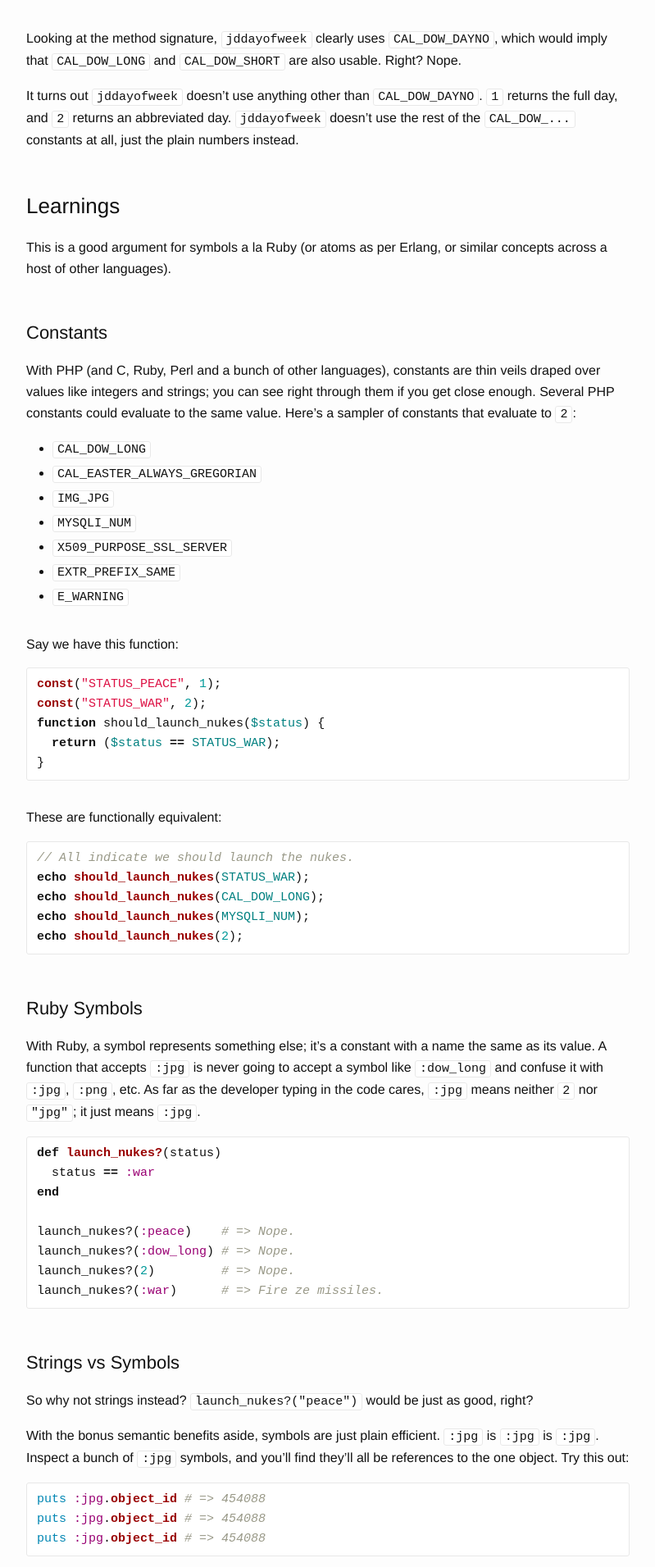
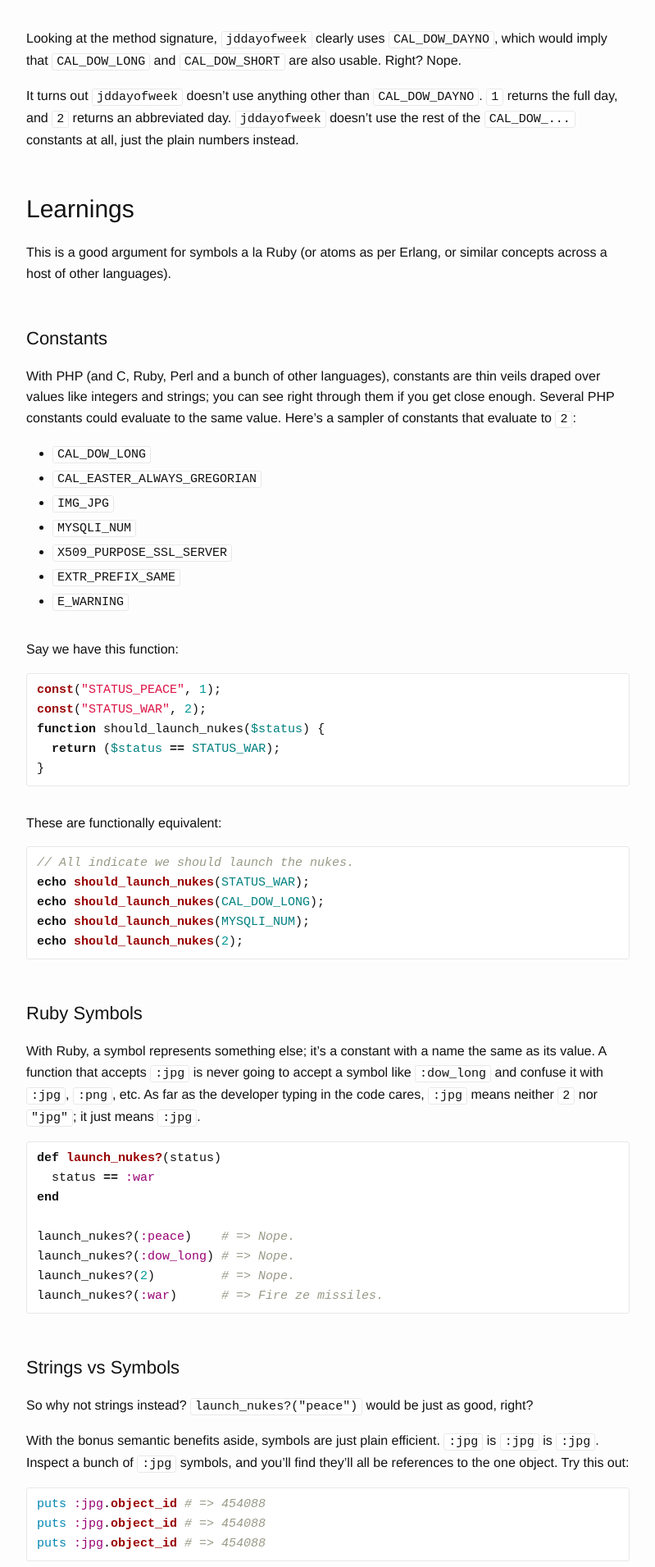
Before and after one commit to damncabbage/deadname.id.au, a Jekyll site: the page built from _posts/2011-12-12-flags-vs-constants-short-long-days-of-the-week.markdown, in a window 1280 px wide. Shown: the part 806-2717 px from the top of the page at 82% size, without its empty margins (240-1039 px from the left). Built offline with Jekyll 4.4.1, drawn with Linux system fonts in a browser that asks for light colours.

Commit message:
Heading-size tweaks.

```diff
--- a/_sass/_layout.scss
+++ b/_sass/_layout.scss
@@ -251,9 +251,13 @@
       }
     }
 
+    h2 + h3 {
+      margin-top: $spacing-unit / 2;
+    }
+
     h2 {
       font-weight: 400;
-      font-size: 26px;
+      font-size: 30px;
     }
 
     h3 {
```
